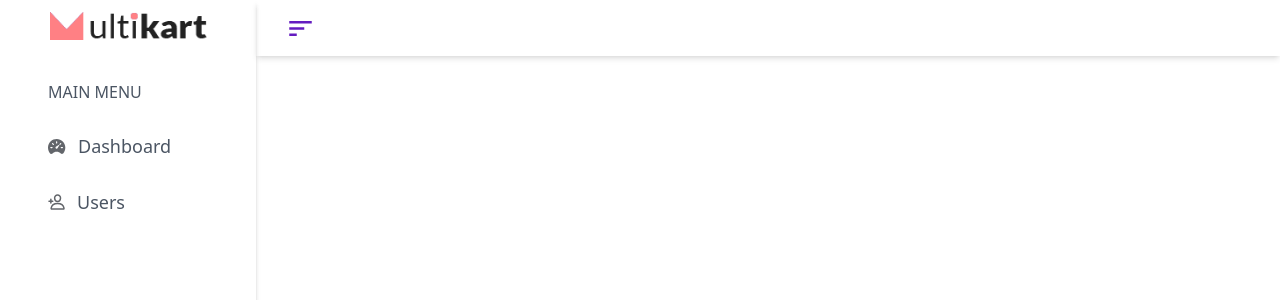
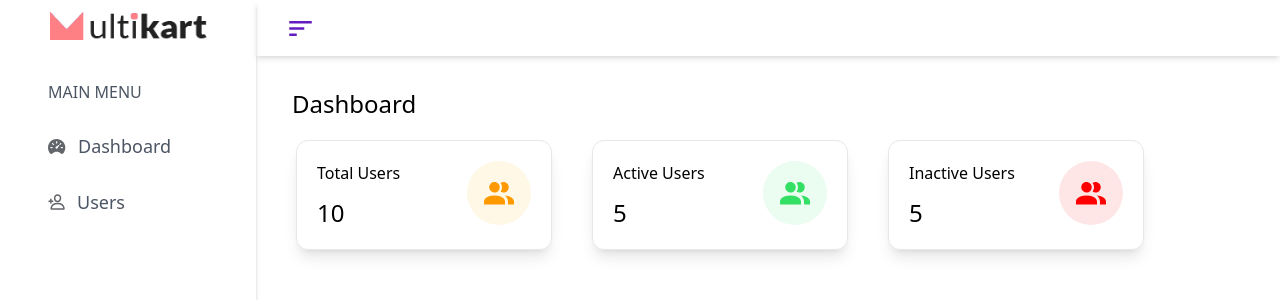
Before and after one commit to HT-shubhams/multikart_revised, a React (Vite) app: page /dashboard in a window 1280 px wide. Shown: the top 300 px of the page. Built offline with nearby package versions, Linux system fonts and the light colour scheme.

Commit message:
feat: dashboard user status cards

```diff
--- a/src/App.jsx
+++ b/src/App.jsx
@@ -8,6 +8,7 @@ import AddUser from "./components/AddUser";
 import "react-toastify/dist/ReactToastify.css";
 import { ToastContainer } from "react-toastify";
 import EditUser from "./components/EditUser";
+import Dashboad from "./components/Dashboad";
 
 const App = () => {
   return (
@@ -23,6 +24,7 @@ const App = () => {
             <Route path="/" element={<UserList />} />
             <Route path="/add-user" element={<AddUser />} />
             <Route path="/edit-user/:userId" element={<EditUser />} />
+            <Route path="/dashboard" element={<Dashboad />} />
           </Routes>
         </div>
       </div>
--- /dev/null
+++ b/src/assets/icons/ActiveUsersIcon.jsx
@@ -0,0 +1,18 @@
+import React from "react";
+
+export const ActiveUsersIcon = () => {
+  return (
+    <svg
+      xmlns="http://www.w3.org/2000/svg"
+      width="30"
+      height="23"
+      viewBox="0 0 30 23"
+      fill="none"
+    >
+      <path
+        d="M21 19.5001V22.5001H0V19.5001C0 19.5001 0 13.5001 10.5 13.5001C21 13.5001 21 19.5001 21 19.5001ZM15.75 5.25008C15.75 4.21173 15.4421 3.19669 14.8652 2.33334C14.2883 1.46998 13.4684 0.797072 12.5091 0.399712C11.5498 0.00235149 10.4942 -0.101616 9.47577 0.100956C8.45737 0.303529 7.52192 0.803543 6.78769 1.53777C6.05346 2.27199 5.55345 3.20745 5.35088 4.22585C5.1483 5.24426 5.25227 6.29985 5.64963 7.25917C6.04699 8.21848 6.7199 9.03842 7.58326 9.61529C8.44661 10.1922 9.46165 10.5001 10.5 10.5001C11.8924 10.5001 13.2277 9.94695 14.2123 8.96239C15.1969 7.97782 15.75 6.64247 15.75 5.25008ZM20.91 13.5001C21.8321 14.2137 22.5867 15.1207 23.1205 16.1573C23.6544 17.194 23.9546 18.335 24 19.5001V22.5001H30V19.5001C30 19.5001 30 14.0551 20.91 13.5001ZM19.5 7.88685e-05C18.4675 -0.0056702 17.4578 0.303012 16.605 0.885079C17.5162 2.15818 18.0061 3.68451 18.0061 5.25008C18.0061 6.81565 17.5162 8.34197 16.605 9.61508C17.4578 10.1971 18.4675 10.5058 19.5 10.5001C20.8924 10.5001 22.2277 9.94695 23.2123 8.96239C24.1969 7.97782 24.75 6.64247 24.75 5.25008C24.75 3.85769 24.1969 2.52233 23.2123 1.53777C22.2277 0.553203 20.8924 7.88685e-05 19.5 7.88685e-05Z"
+        fill="#33E064"
+      />
+    </svg>
+  );
+};
--- /dev/null
+++ b/src/assets/icons/InactiveUsersIcon.jsx
@@ -0,0 +1,18 @@
+import React from "react";
+
+export const InactiveUsersIcon = () => {
+  return (
+    <svg
+      xmlns="http://www.w3.org/2000/svg"
+      width="30"
+      height="23"
+      viewBox="0 0 30 23"
+      fill="none"
+    >
+      <path
+        d="M21 19.5001V22.5001H0V19.5001C0 19.5001 0 13.5001 10.5 13.5001C21 13.5001 21 19.5001 21 19.5001ZM15.75 5.25008C15.75 4.21173 15.4421 3.19669 14.8652 2.33334C14.2883 1.46998 13.4684 0.797072 12.5091 0.399712C11.5498 0.00235149 10.4942 -0.101616 9.47577 0.100956C8.45737 0.303529 7.52192 0.803543 6.78769 1.53777C6.05346 2.27199 5.55345 3.20745 5.35088 4.22585C5.1483 5.24426 5.25227 6.29985 5.64963 7.25917C6.04699 8.21848 6.7199 9.03842 7.58326 9.61529C8.44661 10.1922 9.46165 10.5001 10.5 10.5001C11.8924 10.5001 13.2277 9.94695 14.2123 8.96239C15.1969 7.97782 15.75 6.64247 15.75 5.25008ZM20.91 13.5001C21.8321 14.2137 22.5867 15.1207 23.1205 16.1573C23.6544 17.194 23.9546 18.335 24 19.5001V22.5001H30V19.5001C30 19.5001 30 14.0551 20.91 13.5001ZM19.5 7.88685e-05C18.4675 -0.0056702 17.4578 0.303012 16.605 0.885079C17.5162 2.15818 18.0061 3.68451 18.0061 5.25008C18.0061 6.81565 17.5162 8.34197 16.605 9.61508C17.4578 10.1971 18.4675 10.5058 19.5 10.5001C20.8924 10.5001 22.2277 9.94695 23.2123 8.96239C24.1969 7.97782 24.75 6.64247 24.75 5.25008C24.75 3.85769 24.1969 2.52233 23.2123 1.53777C22.2277 0.553203 20.8924 7.88685e-05 19.5 7.88685e-05Z"
+        fill="#FF0000"
+      />
+    </svg>
+  );
+};
--- /dev/null
+++ b/src/assets/icons/TotalUsersIcon.jsx
@@ -0,0 +1,9 @@
+import React from 'react'
+
+export const TotalUsersIcon = () => {
+  return (
+    <svg xmlns="http://www.w3.org/2000/svg" width="30" height="23" viewBox="0 0 30 23" fill="none">
+<path d="M21 19.5001V22.5001H0V19.5001C0 19.5001 0 13.5001 10.5 13.5001C21 13.5001 21 19.5001 21 19.5001ZM15.75 5.25008C15.75 4.21173 15.4421 3.19669 14.8652 2.33334C14.2883 1.46998 13.4684 0.797072 12.5091 0.399712C11.5498 0.00235149 10.4942 -0.101616 9.47577 0.100956C8.45737 0.303529 7.52192 0.803543 6.78769 1.53777C6.05346 2.27199 5.55345 3.20745 5.35088 4.22585C5.1483 5.24426 5.25227 6.29985 5.64963 7.25917C6.04699 8.21848 6.7199 9.03842 7.58326 9.61529C8.44661 10.1922 9.46165 10.5001 10.5 10.5001C11.8924 10.5001 13.2277 9.94695 14.2123 8.96239C15.1969 7.97782 15.75 6.64247 15.75 5.25008ZM20.91 13.5001C21.8321 14.2137 22.5867 15.1207 23.1205 16.1573C23.6544 17.194 23.9546 18.335 24 19.5001V22.5001H30V19.5001C30 19.5001 30 14.0551 20.91 13.5001ZM19.5 7.88685e-05C18.4675 -0.0056702 17.4578 0.303012 16.605 0.885079C17.5162 2.15818 18.0061 3.68451 18.0061 5.25008C18.0061 6.81565 17.5162 8.34197 16.605 9.61508C17.4578 10.1971 18.4675 10.5058 19.5 10.5001C20.8924 10.5001 22.2277 9.94695 23.2123 8.96239C24.1969 7.97782 24.75 6.64247 24.75 5.25008C24.75 3.85769 24.1969 2.52233 23.2123 1.53777C22.2277 0.553203 20.8924 7.88685e-05 19.5 7.88685e-05Z" fill="#FF9900"/>
+</svg>
+  )
+}
--- a/src/assets/icons/index.jsx
+++ b/src/assets/icons/index.jsx
@@ -15,3 +15,6 @@ export * from "./PreviousIcon";
 export * from "./LeftArrowIcon";
 export * from "./RightArrowIcon";
 export * from "./RightTickIcon";
+export * from "./TotalUsersIcon";
+export * from "./InactiveUsersIcon";
+export * from "./ActiveUsersIcon";
--- /dev/null
+++ b/src/components/Dashboad.jsx
@@ -0,0 +1,56 @@
+import React from "react";
+import useUserStore from "./useUserStore";
+import {
+  ActiveUsersIcon,
+  InactiveUsersIcon,
+  TotalUsersIcon,
+} from "../assets/icons";
+
+const Dashboard = () => {
+  const users = useUserStore((state) => state.users);
+  const totalUsers = users.length;
+  const activeUsers = users.filter((user) => user.status === "Active").length;
+  const inactiveUsers = users.filter(
+    (user) => user.status === "Inactive",
+  ).length;
+
+  return (
+    <div className="md:ml-5">
+      <div className="ml-4 mt-8 text-2xl font-normal">Dashboard</div>
+
+      <div className="md:flex">
+        <div className="m-5 flex justify-between rounded-xl border p-5 shadow-lg md:w-64">
+          <div className="">
+            <div className="text-base">Total Users</div>
+            <div className="mt-3 text-2xl font-medium">{totalUsers}</div>
+          </div>
+          <div className="flex h-16 w-16 items-center justify-center rounded-full bg-[#fff8e7]">
+            <TotalUsersIcon />
+          </div>
+        </div>
+
+        <div className="m-5 flex justify-between rounded-xl border p-5 shadow-lg md:w-64">
+          <div className="">
+            <div className="text-base">Active Users</div>
+            <div className="mt-3 text-2xl font-medium">{activeUsers}</div>
+          </div>
+          <div className="flex h-16 w-16 items-center justify-center rounded-full bg-[#ebfcf0]">
+            <ActiveUsersIcon />
+          </div>
+        </div>
+
+        <div className="m-5 flex justify-between rounded-xl border p-5 shadow-lg md:w-64">
+          <div className="">
+            <div className="text-base">Inactive Users</div>
+            <div className="mt-3 text-2xl font-medium">{inactiveUsers}</div>
+          </div>
+          <div className="flex h-16 w-16 items-center justify-center rounded-full bg-[#fee6e6]">
+            <InactiveUsersIcon />
+          </div>
+        </div>
+      </div>
+    </div>
+  );
+};
+
+export default Dashboard;
```
